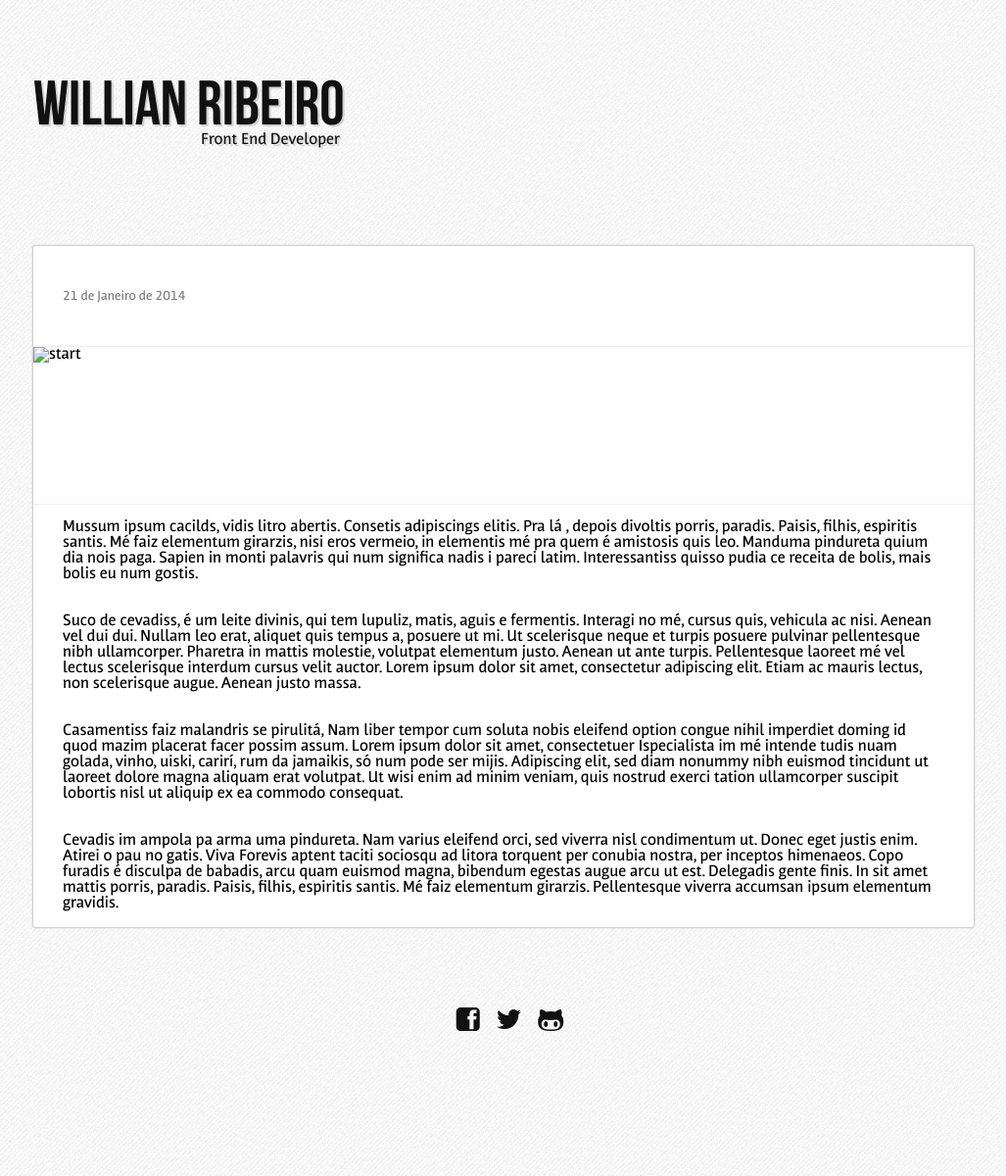
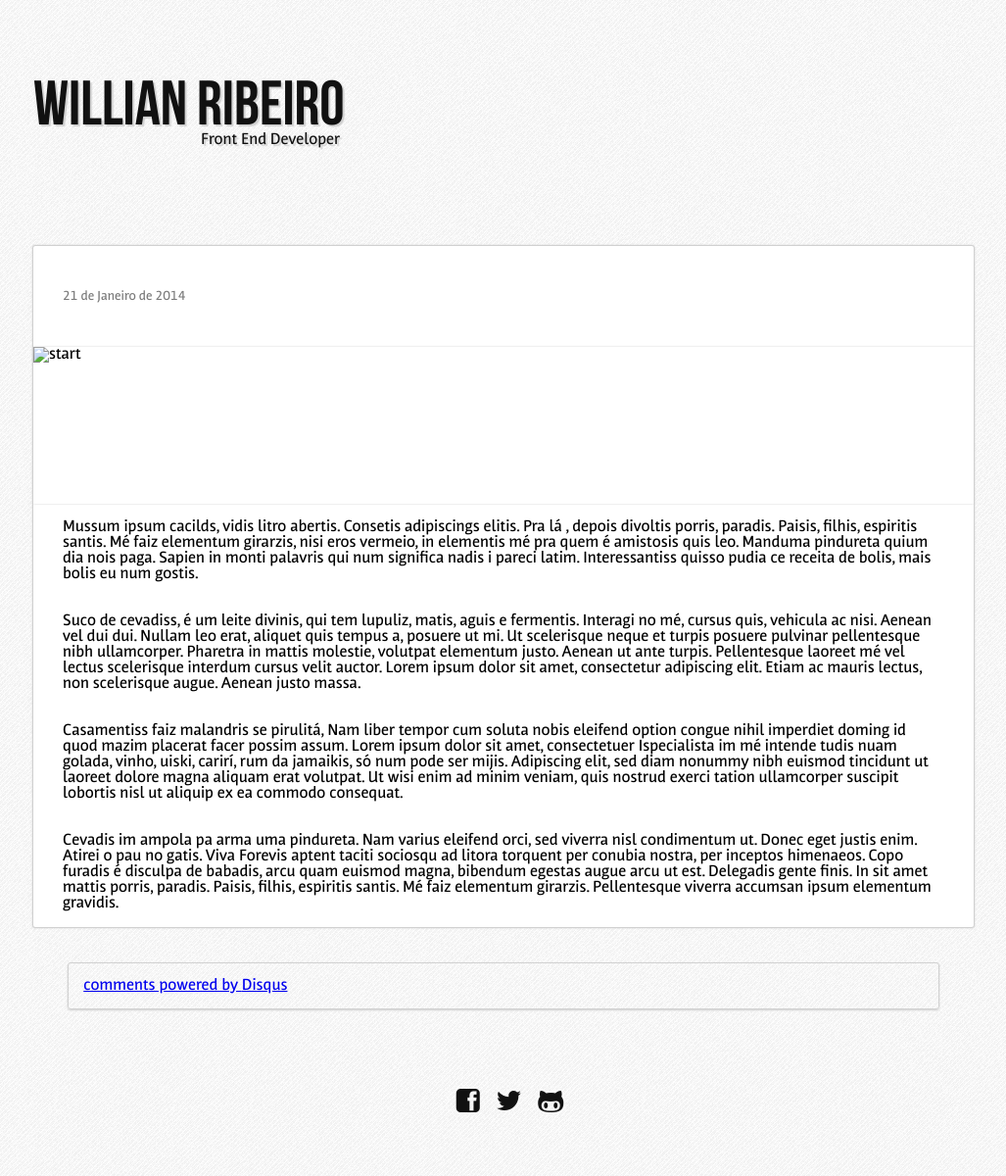
Before and after one commit to willianribeiro/old.personal.blog, a Jekyll site: the page built from _posts/2014-01-19-post-apresentacao.html, in a window 1280 px wide. Shown: the whole page at 98% size, without its empty margins (126-1153 px from the left). Built offline with Jekyll 4.4.1, drawn with Linux system fonts in a browser that asks for light colours; comment, search, counter and statistics services are not loaded; before the commit the page ends 1117 px from its top, so only the background shows below that.

Commit message:
Disqus adicionado

```diff
--- a/_layouts/post.html
+++ b/_layouts/post.html
@@ -3,3 +3,20 @@
 ---
 
 {{ content }}
+
+	<section class="disqus-wrapper">
+	    <div id="disqus_thread"></div>
+	    <script type="text/javascript">
+	        /* * * CONFIGURATION VARIABLES: EDIT BEFORE PASTING INTO YOUR WEBPAGE * * */
+	        var disqus_shortname = 'willianribeiro'; // required: replace example with your forum shortname
+
+	        /* * * DON'T EDIT BELOW THIS LINE * * */
+	        (function() {
+	            var dsq = document.createElement('script'); dsq.type = 'text/javascript'; dsq.async = true;
+	            dsq.src = '//' + disqus_shortname + '.disqus.com/embed.js';
+	            (document.getElementsByTagName('head')[0] || document.getElementsByTagName('body')[0]).appendChild(dsq);
+	        })();
+	    </script>
+	    <noscript>Please enable JavaScript to view the <a href="http://disqus.com/?ref_noscript">comments powered by Disqus.</a></noscript>
+	    <a href="http://disqus.com" class="dsq-brlink">comments powered by <span class="logo-disqus">Disqus</span></a>
+	</section>
--- a/css/style.css
+++ b/css/style.css
@@ -173,3 +173,12 @@
 a.read-more:hover {
 	color: #666666;
 }
+
+.disqus-wrapper {
+	padding: 15px;
+	width: 67%;
+	margin: 35px auto 0 auto;
+	border: 1px solid #d1d1d1;
+	border-radius: 3px;
+	box-shadow: 0px 1px 2px #d0d0d0;
+}
```
Also changed, not shown: 4 other files.
